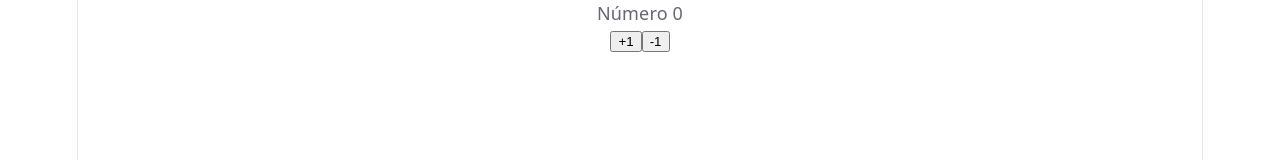
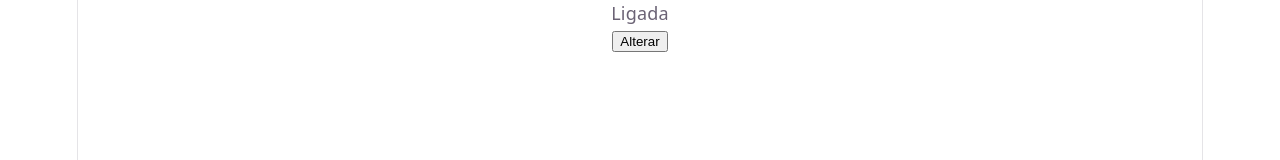
Before and after one commit to giovannacostaxavier/react-labs, a React (Vite) app: page / in a window 1280 px wide. Shown: the top 160 px of the page. Built offline with nearby package versions, Linux system fonts and the light colour scheme.

Commit message:
feat: novo exercicio de UseReducer

```diff
--- a/src/App.jsx
+++ b/src/App.jsx
@@ -1,8 +1,8 @@
-import Contador from "./exercicios/Contador-useReducer/Contador"
+import Interruptor from "./exercicios/Interruptor-useReducer/Interruptor"
 const App =()=>{
 
   return(
-    <Contador/>
+    <Interruptor/>
   )
 }
 
--- /dev/null
+++ b/src/exercicios/Interruptor-useReducer/Interruptor.jsx
@@ -0,0 +1,24 @@
+import { useReducer } from "react";
+
+const reducer =(estado,acao)=>{
+    if (acao === "Alterar") {
+        if (estado === "Ligada") {
+            return "Desligada"
+        }else{
+            return "Ligada"
+        }
+    }
+    return estado
+}
+
+const Interruptor =()=>{
+    const [ligaDesliga,dispatch] = useReducer(reducer,"Ligada")
+
+    return(
+        <div>
+            <p>{ligaDesliga}</p>
+            <button onClick={()=> dispatch("Alterar")}>Alterar</button>
+        </div>
+    )
+}
+export default Interruptor
```
